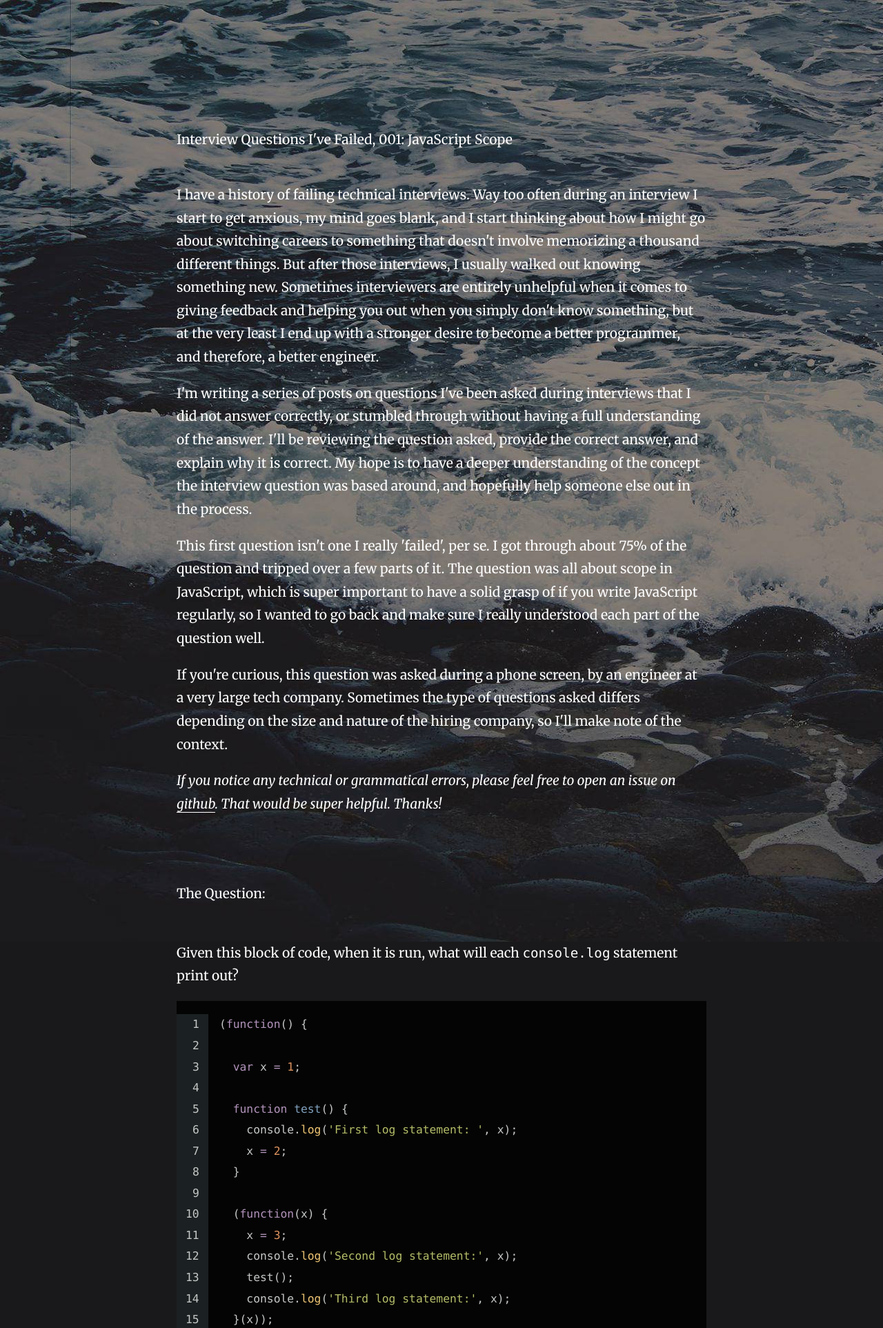
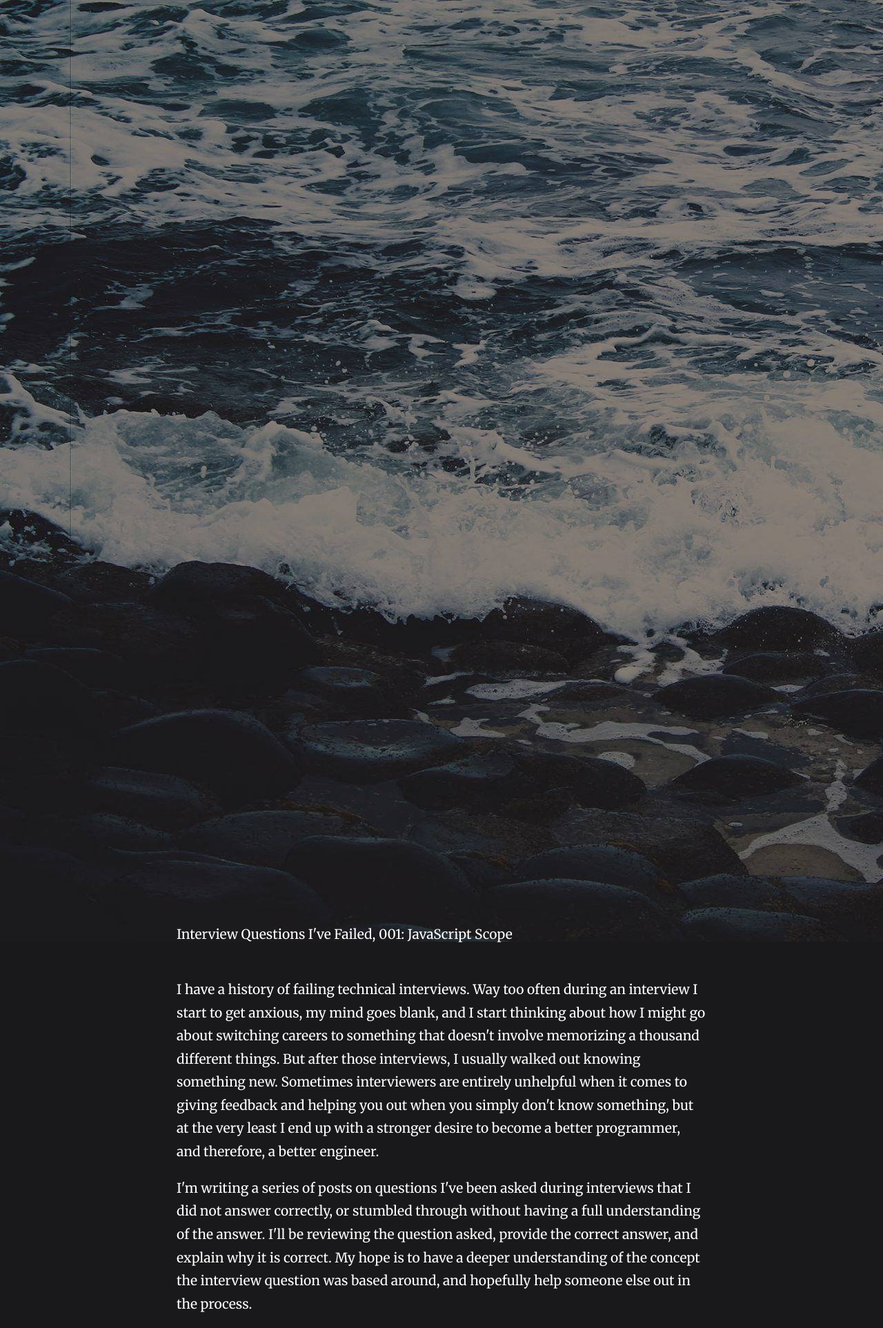
Before and after one commit to timothymalcham/personal-site, a PHP site: page /blog/iqihf/001.html in a window 1280 px wide. Shown: the top 1925 px of the page at 69% size. Run offline with PHP 8.4, Linux system fonts and the light colour scheme.

Commit message:
change up positioning of text

```diff
--- a/style/style.css
+++ b/style/style.css
@@ -69,7 +69,7 @@ small, .font-very-small {
 .container {
   max-width: 40rem;
   width: 92%;
-  margin: 10rem auto;
+  margin: 70rem auto 10rem;
 }
 
 a {
```
